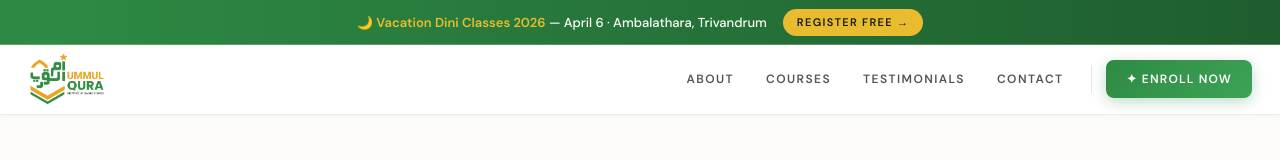
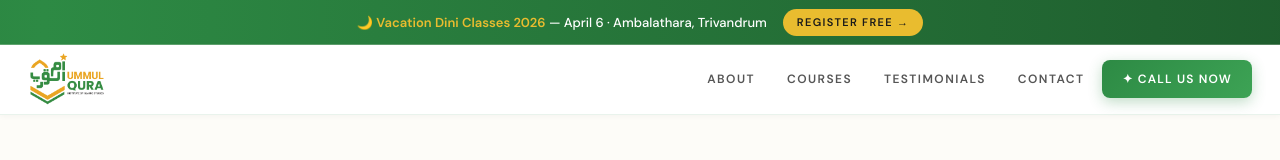
Before and after one commit to AbdulRahuman01/madrasa-ad, a Next.js app: page / in a window 1280 px wide. Shown: the top 160 px of the page. Built offline with nearby package versions, Linux system fonts and the light colour scheme.

Commit message:
cal us now included

```diff
--- a/app/page.tsx
+++ b/app/page.tsx
@@ -191,20 +191,30 @@ export default function Home() {
               onMouseLeave={e => { (e.target as HTMLElement).style.color='#555';(e.target as HTMLElement).style.background='transparent'; }}
             >{l}</a>
           ))}
-          <div style={{ width:1,height:28,background:'rgba(0,0,0,.1)',margin:'0 10px' }} />
-          <a href="https://docs.google.com/forms/d/..." className="dm" style={{ background:'linear-gradient(135deg,#2d8a44,#3da355)',color:'#fff',fontWeight:600,fontSize:12,letterSpacing:'.1em',textTransform:'uppercase',textDecoration:'none',padding:'10px 20px',borderRadius:8,boxShadow:'0 4px 14px rgba(45,138,68,.3)',transition:'all .25s',display:'flex',alignItems:'center',gap:6 }}
-            onMouseEnter={e => { e.currentTarget.style.transform='translateY(-1px)'; }}
-            onMouseLeave={e => { e.currentTarget.style.transform='translateY(0)'; }}
-          >✦ Enroll Now</a>
-        </div>
-        <button className={`hbg${menuOpen?' open':''}`} onClick={e=>{e.stopPropagation();setMenuOpen(o=>!o);}} aria-label="Menu" style={{ display:'none' }}>
-          <span/><span/><span/>
-        </button>
-        <div className={`mnav${menuOpen?' open':''}`} onClick={e=>e.stopPropagation()}>
-          {['About','Courses','Testimonials','Contact'].map(l=>(
-            <a key={l} href={`#${l.toLowerCase()}`} onClick={()=>setMenuOpen(false)}>{l}</a>
-          ))}
-          <a href="https://docs.google.com/forms/d/..." className="eb" onClick={()=>setMenuOpen(false)}>✦ Enroll Now</a>
+          <a
+  href="tel:8590012229"
+  className="dm"
+  style={{
+    background:'linear-gradient(135deg,#2d8a44,#3da355)',
+    color:'#fff',
+    fontWeight:600,
+    fontSize:12,
+    letterSpacing:'.1em',
+    textTransform:'uppercase',
+    textDecoration:'none',
+    padding:'10px 20px',
+    borderRadius:8,
+    boxShadow:'0 4px 14px rgba(45,138,68,.3)',
+    transition:'all .25s',
+    display:'flex',
+    alignItems:'center',
+    gap:6
+  }}
+  onMouseEnter={e => { e.currentTarget.style.transform='translateY(-1px)'; }}
+  onMouseLeave={e => { e.currentTarget.style.transform='translateY(0)'; }}
+>
+  ✦ Call Us Now
+</a>
         </div>
       </nav>
 
```
